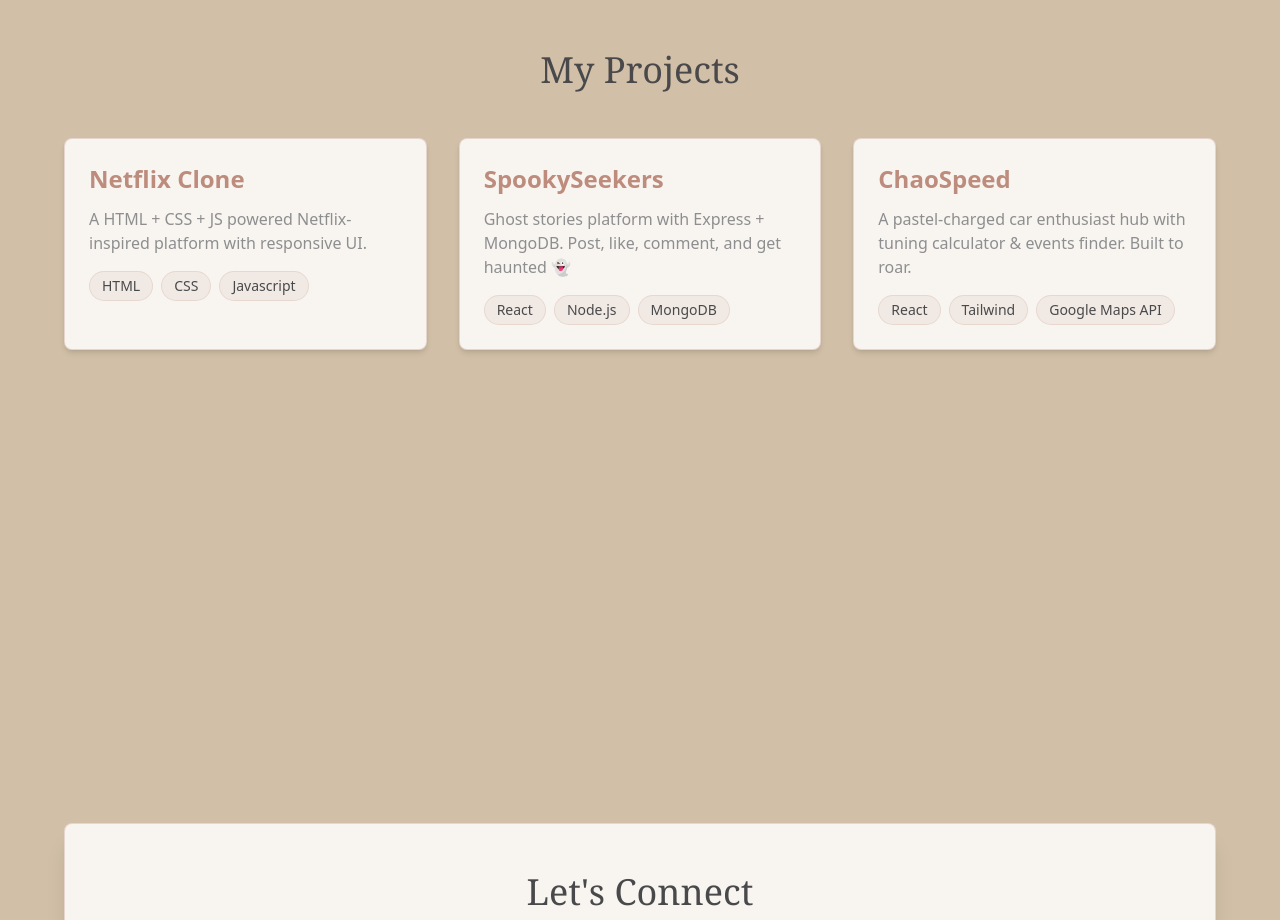
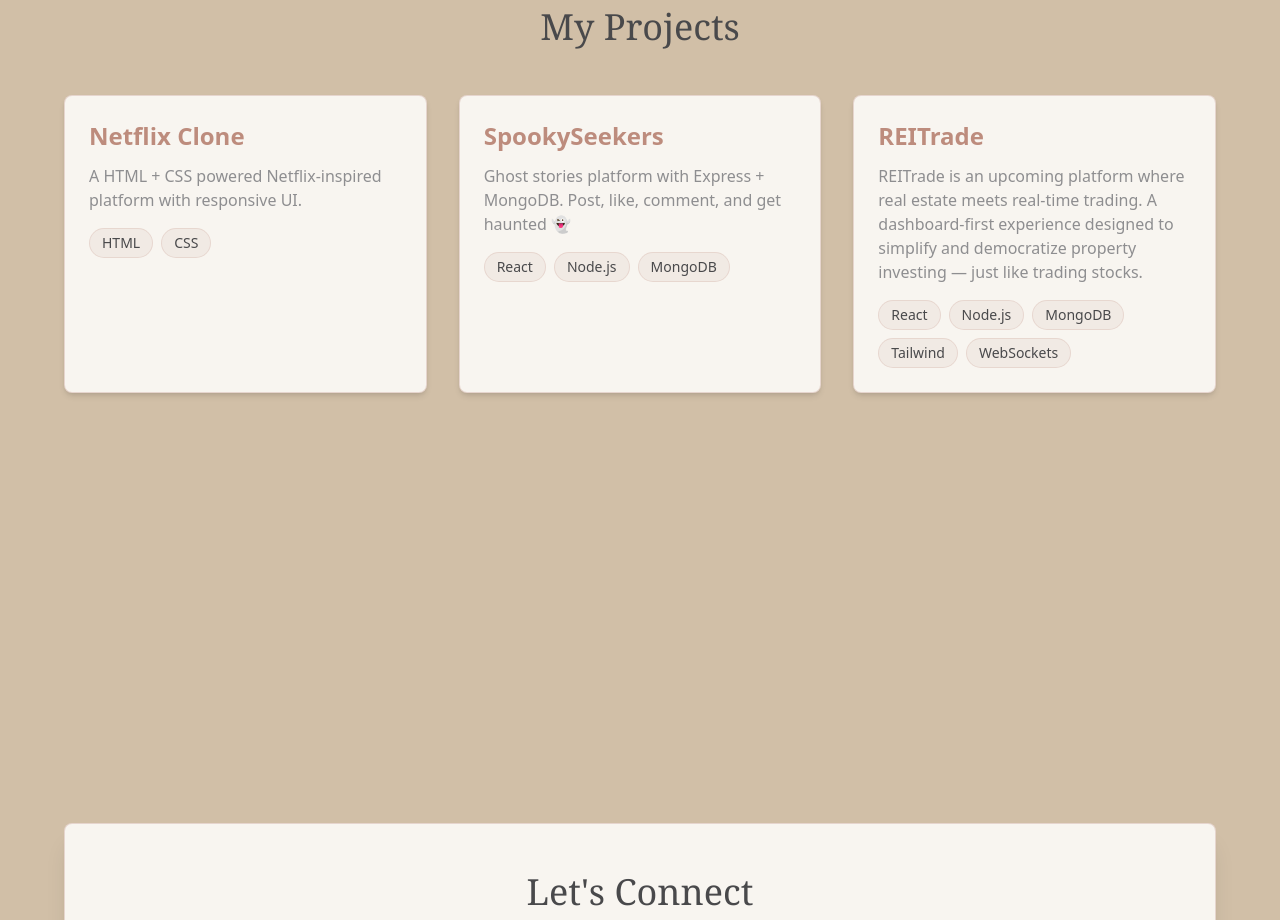
Before and after one commit to manyaa-fr/Manya.dev-Portfolio, a React (Vite) app in the folder client/: page / in a window 1280 px wide. Shown: the part 1800-2720 px from the top of the page. Built offline with nearby package versions, Linux system fonts and the light colour scheme.

Commit message:
Updated index.html

```diff
--- a/client/index.html
+++ b/client/index.html
@@ -6,6 +6,11 @@
     <link href="https://fonts.googleapis.com/css2?family=Playfair+Display:wght@600;700&display=swap" rel="stylesheet">
     <meta name="viewport" content="width=device-width, initial-scale=1.0" />
     <title>Manya.dev</title>
+    <meta name="description" content="Manya's developer portfolio — full-stack builds, UI design, and a hint of chaos & cars. Built with React & Tailwind.">
+    <meta name="keywords" content="Manya Behl, developer portfolio, React developer, full stack, UI design, women in tech, car enthusiast, pastel UI">
+    <meta name="author" content="Manya Behl">
+    <meta name="robots" content="index, follow">
+    <link rel="canonical" href="https://manya-dev-portfolio-4571.vercel.app/">
   </head>
   <body>
     <div id="root"></div>
--- a/client/src/components/Projects.jsx
+++ b/client/src/components/Projects.jsx
@@ -3,18 +3,30 @@ import { motion } from "framer-motion";
 const projects = [
   {
     title: "Netflix Clone",
-    description: "A HTML + CSS + JS powered Netflix-inspired platform with responsive UI.",
-    tech: ["HTML", "CSS", "Javascript"],
+    description: "A HTML + CSS powered Netflix-inspired platform with responsive UI.",
+    status: "Built 🔥",
+    tech: ["HTML", "CSS"],
+    badge: "Live",
+    github: "https://github.com/manyaa-fr/Netflix-clone.git",
+    live: "https://netflix-clone-chi-ebon.vercel.app/",
   },
   {
     title: "SpookySeekers",
     description: "Ghost stories platform with Express + MongoDB. Post, like, comment, and get haunted 👻",
+    status: "Built 🔥",
     tech: ["React", "Node.js", "MongoDB"],
+    badge: "Live",
+    github: "https://github.com/kalviumcommunity/S84_SpookySeekers.git",
+    live: null,
   },
   {
-    title: "ChaoSpeed",
-    description: "A pastel-charged car enthusiast hub with tuning calculator & events finder. Built to roar.",
-    tech: ["React", "Tailwind", "Google Maps API"],
+    title: "REITrade",
+    description: "REITrade is an upcoming platform where real estate meets real-time trading. A dashboard-first experience designed to simplify and democratize property investing — just like trading stocks.",
+    status: "Under Construction",
+    tech: ["React", "Node.js", "MongoDB", "Tailwind", "WebSockets"],
+    badge: "Coming Soon",
+    github: null,
+    live: null,
   },
 ];
 
--- a/client/src/main.jsx
+++ b/client/src/main.jsx
@@ -1,7 +1,7 @@
 import React from "react";
 import ReactDOM from "react-dom/client";
 import App from "./App";
-import "./index.css"; // Important
+import "./index.css";
 
 ReactDOM.createRoot(document.getElementById("root")).render(
   <React.StrictMode>
```
